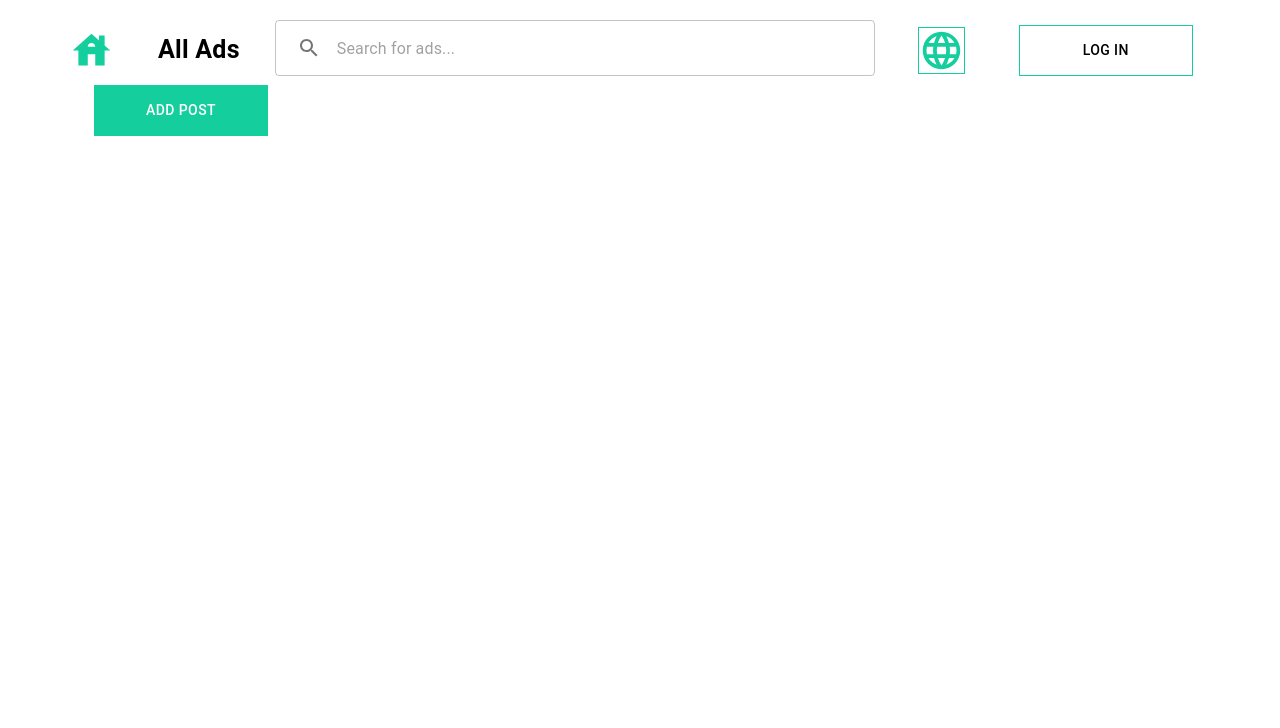
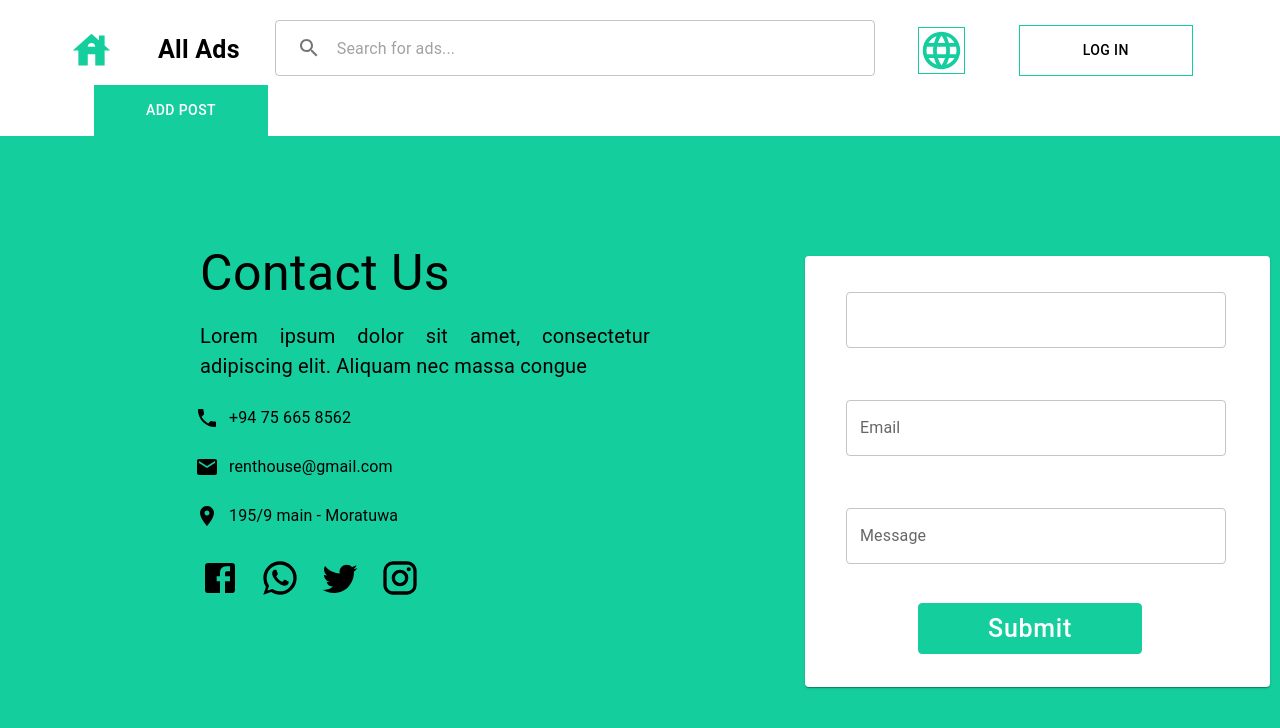
Before and after one commit to IsHaNinfo/RentHouseOnlinePlatform, a React (Create React App) app in the folder frontend/: page / in a window 1280 px wide. Shown: the top 728 px of the page. Built offline with nearby package versions, Linux system fonts and the light colour scheme.

Commit message:
add card section

```diff
--- /dev/null
+++ b/frontend/src/Components/ListView/BasicCard.js
@@ -0,0 +1,80 @@
+/* eslint-disable react/jsx-no-undef */
+import * as React from "react";
+import Box from "@mui/material/Box";
+import Card from "@mui/material/Card";
+import CardActions from "@mui/material/CardActions";
+import CardContent from "@mui/material/CardContent";
+import Button from "@mui/material/Button";
+import Typography from "@mui/material/Typography";
+import { styled } from "@mui/material";
+import TextField from "@mui/material/TextField";
+
+const bull = (
+  <Box
+    component="span"
+    sx={{ display: "inline-block", mx: "2px", transform: "scale(0.8)" }}
+  >
+    •
+  </Box>
+);
+const StyledContactCard = styled(Card)(({ theme }) => ({
+  minWidth: "465px",
+  marginTop: "120px",
+  marginLeft: "155px",
+}));
+
+const StyleCard = styled(CardContent)(({ theme }) => ({
+  marginTop: "20px",
+  marginLeft: "25px",
+}));
+export default function BasicCard() {
+  return (
+    <StyledContactCard>
+      <StyleCard>
+        <TextField
+          sx={{ width: "380px" }}
+          id="outlined-basic"
+          label=""
+          variant="outlined"
+        />
+      </StyleCard>
+      <StyleCard>
+        <TextField
+          sx={{ width: "380px" }}
+          id="outlined-basic"
+          label="Email"
+          variant="outlined"
+        />
+      </StyleCard>
+      <StyleCard>
+        <TextField
+          sx={{ width: "380px" }}
+          id="outlined-basic"
+          label="Message"
+          variant="outlined"
+        />
+      </StyleCard>
+      <CardActions>
+        <Button
+          sx={{
+            color: "white",
+            backgroundColor: "#14CE9E",
+            fontSize: "25px",
+            border: "1px solid #14CE9E",
+            width: "224px",
+            height: "51px",
+            display: "flex",
+            alignItems: "center",
+            justifyContent: "center",
+            ml: "105px",
+            textTransform: "capitalize",
+            mt: "15px",
+            mb: "25px",
+          }}
+        >
+          Submit
+        </Button>
+      </CardActions>
+    </StyledContactCard>
+  );
+}
--- /dev/null
+++ b/frontend/src/Components/ListView/Contact.js
@@ -0,0 +1,131 @@
+import React from "react";
+import { styled, useTheme } from "@mui/material/styles";
+import Grid from "@mui/material/Grid";
+import Typography from "@mui/material/Typography";
+import LocalPhoneIcon from "@mui/icons-material/LocalPhone";
+import EmailIcon from "@mui/icons-material/Email";
+import LocationOnIcon from "@mui/icons-material/LocationOn";
+import FacebookIcon from "@mui/icons-material/Facebook";
+import WhatsAppIcon from "@mui/icons-material/WhatsApp";
+import TwitterIcon from "@mui/icons-material/Twitter";
+import InstagramIcon from "@mui/icons-material/Instagram";
+import BasicCard from "./BasicCard";
+
+const StyledContactGrid = styled(Grid)(({ theme }) => ({
+  display: "flex",
+  backgroundColor: "#14CE9E",
+  height: "800px",
+}));
+
+const Title = styled(Typography)(({ theme }) => ({
+  fontSize: "50px",
+  marginLeft: "200px",
+  marginTop: "100px",
+  [theme.breakpoints.down("sm")]: {
+    marginLeft: "50px",
+    marginTop: "50px",
+    fontSize: "40px",
+  },
+}));
+
+const Text = styled(Typography)(({ theme }) => ({
+  fontSize: "20px",
+  marginLeft: "200px",
+  marginTop: "10px",
+  textAlign: "justify",
+  width: "450px",
+  [theme.breakpoints.down("sm")]: {
+    marginLeft: "30px",
+    marginTop: "10px",
+    width: "100%",
+  },
+}));
+
+const StyledIconGrid = styled(Grid)(({ theme }) => ({
+  marginLeft: "200px",
+  marginTop: "30px",
+  gap: "20px",
+  fontSize: "50px",
+  [theme.breakpoints.down("sm")]: {
+    marginLeft: "30px",
+    marginTop: "10px",
+    fontSize: "40px",
+  },
+}));
+
+const Contact = () => {
+  const theme = useTheme();
+
+  return (
+    <StyledContactGrid>
+      <Grid>
+        <Title>Contact Us</Title>
+        <Text>
+          Lorem ipsum dolor sit amet, consectetur adipiscing elit. Aliquam nec
+          massa congue{" "}
+        </Text>
+        <Grid
+          sx={{
+            display: "flex",
+            marginLeft: "195px",
+            marginTop: "25px",
+            [theme.breakpoints.down("sm")]: {
+              marginLeft: "30px",
+            },
+          }}
+        >
+          <LocalPhoneIcon />
+          <Typography sx={{ marginLeft: "10px" }}>+94 75 665 8562</Typography>
+        </Grid>
+        <Grid
+          sx={{
+            display: "flex",
+            marginLeft: "195px",
+            marginTop: "25px",
+            [theme.breakpoints.down("sm")]: {
+              marginLeft: "30px",
+            },
+          }}
+        >
+          <EmailIcon />
+          <Typography sx={{ marginLeft: "10px" }}>
+            renthouse@gmail.com
+          </Typography>
+        </Grid>
+        <Grid
+          sx={{
+            display: "flex",
+            marginLeft: "195px",
+            marginTop: "25px",
+            [theme.breakpoints.down("sm")]: {
+              marginLeft: "30px",
+            },
+          }}
+        >
+          <LocationOnIcon />
+          <Typography sx={{ marginLeft: "10px" }}>
+            195/9 main - Moratuwa
+          </Typography>
+        </Grid>
+        <StyledIconGrid
+          sx={{
+            display: "flex",
+            [theme.breakpoints.down("sm")]: {
+              marginLeft: "30px",
+            },
+          }}
+        >
+          <FacebookIcon sx={{ fontSize: "40px" }} />
+          <WhatsAppIcon sx={{ fontSize: "40px" }} />
+          <TwitterIcon sx={{ fontSize: "40px" }} />
+          <InstagramIcon sx={{ fontSize: "40px" }} />
+        </StyledIconGrid>
+      </Grid>
+      <Grid>
+        <BasicCard />
+      </Grid>
+    </StyledContactGrid>
+  );
+};
+
+export default Contact;
--- a/frontend/src/Components/ListView/Home.js
+++ b/frontend/src/Components/ListView/Home.js
@@ -13,6 +13,7 @@ import HouseIcon from "@mui/icons-material/House";
 import SearchIcon from "@mui/icons-material/Search";
 import LanguageIcon from "@mui/icons-material/Language";
 import Login from "../Userpages/Login";
+import Contact from "./Contact";
 const Home = () => {
   const [inputValue, setInputValue] = useState("");
   const [loginOpen, setLoginOpen] = useState(false); // State to control Login component's open state
@@ -123,6 +124,7 @@ const Home = () => {
       {loginOpen && (
         <Login handleClose={handleLoginClose} handleOpen={handleLoginClick} />
       )}
+      <Contact />
     </div>
   );
 };
```
